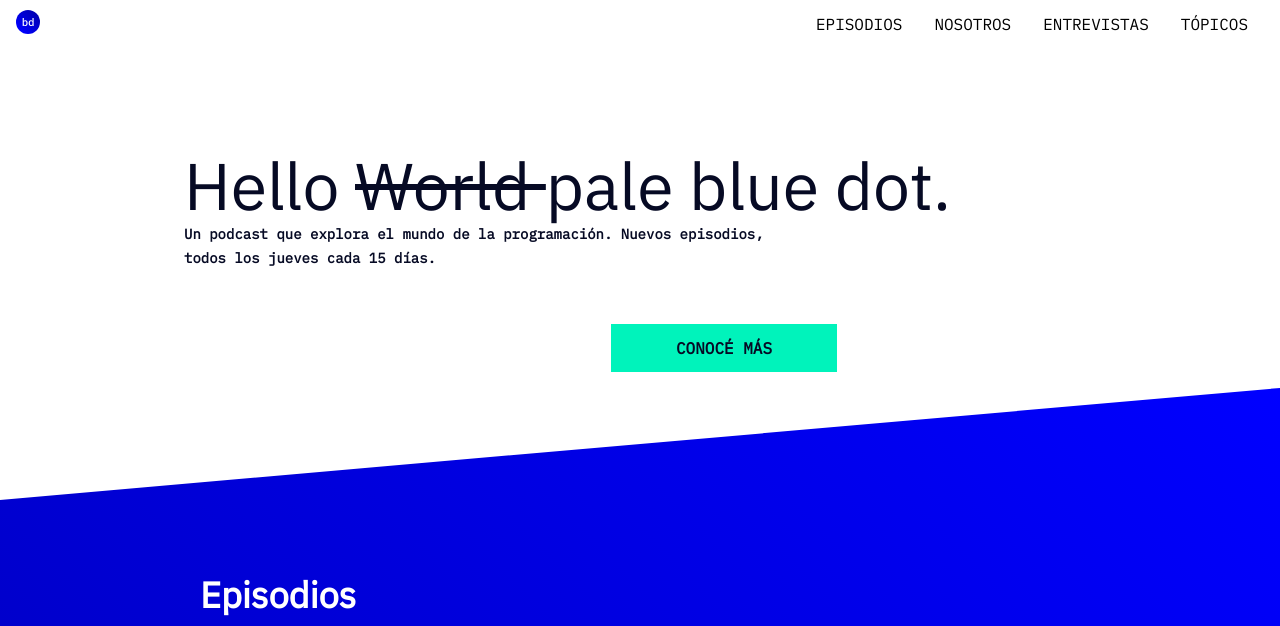
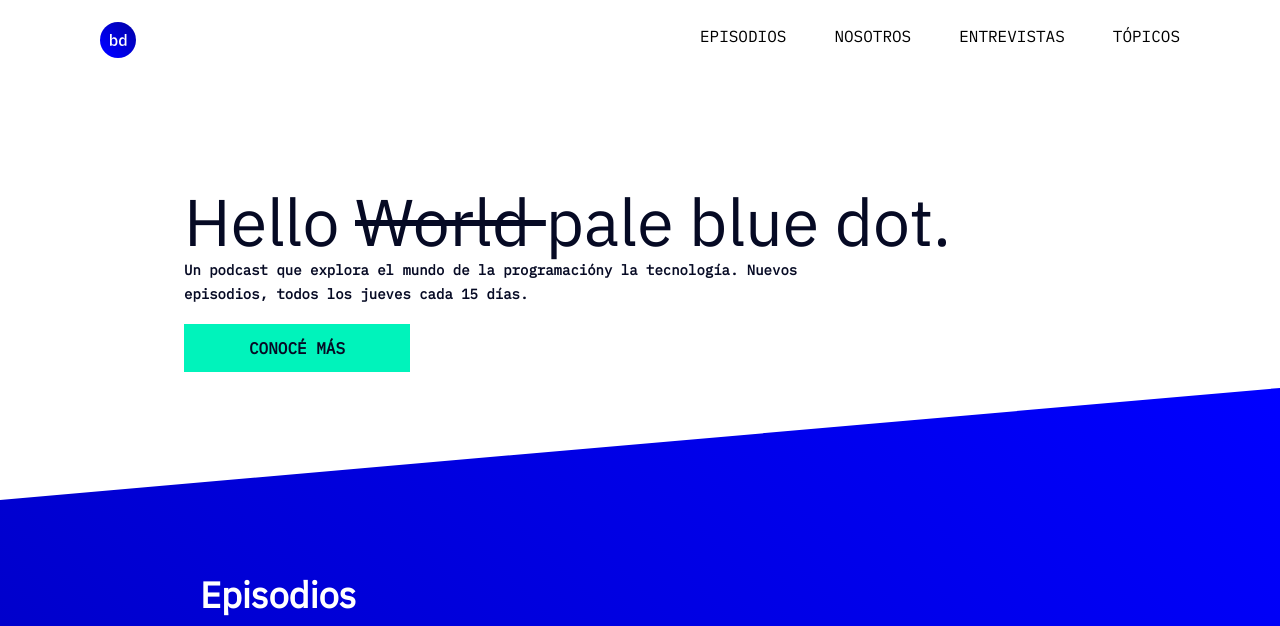
Before and after one commit to feralmangos/podcast-channel, a website: page index.html in a window 1280 px wide. Shown: the top 626 px of the page. Drawn offline with Linux system fonts and the light colour scheme.

Commit message:
more mods

```diff
--- a/index.html
+++ b/index.html
@@ -44,7 +44,7 @@
             <h1>Hello <span>World </span> pale blue dot.</h1>
         </div>
         <div>
-            <h2>Un podcast que explora el mundo de la programación. Nuevos episodios, todos los jueves cada 15 días.</h2>
+            <h2>Un podcast que explora el mundo de la programación<span class="txt-desktop"> y la tecnología</span>. Nuevos episodios, todos los jueves cada 15 días.</h2>
         </div>
         <div class="btn">
             <button><a href="">CONOCÉ MÁS</a></button>
--- a/source/stylesheets/index.scss
+++ b/source/stylesheets/index.scss
@@ -8,9 +8,14 @@
 
 $color-blue: #0000FF;
 nav {
+    line-height: 0px;
     height: 44px;
     position: relative;
     padding: 10px 16px 10px 16px;
+    @media screen and (min-width: 1024px){
+        height:auto;
+        padding:22px 100px 22px 100px;
+    }
     .navbar {
         input[type=checkbox] {
             display: none;
@@ -43,11 +48,9 @@ nav {
         justify-content: space-between;
         .logo {
             img {
-                left: 16px;
-                top: 10px;
+                width:24px;
                 @media screen and (min-width: 1024px) {
-                    left: 90px;
-                    top: 20px
+                width:36px;
                 }
             }
         }
@@ -61,14 +64,14 @@ nav {
         }
         .burger-icon {
             display: block;
-            font-size: 24px;
+            font-size: 22px;
             @media screen and (min-width: 1024px) {
                 display: none
             }
         }
         .close-icon {
             display: none;
-            font-size: 24px;
+            font-size: 22px;
             @media screen and (min-width: 1024px) {
                 display: none
             }
@@ -105,6 +108,9 @@ nav {
                 color: white;
                 padding-right: 16px;
                 @media screen and (min-width: 1024px) {
+                    padding-top:4px;
+                    padding-right:0px;
+                    padding-left:48px;
                     color: black;
                 }
                 &:hover {
@@ -155,8 +161,14 @@ header {
         line-height: 24px;
         font-size: 14px;
         height: 66px;
+        .txt-desktop{
+            display:none;
+        }
         @media screen and (min-width: 1024px) {
             width: 628px;
+            .txt-desktop{
+                display: inline-block
+            }
         }
     }
 }
@@ -188,6 +200,8 @@ header {
         font-weight: bolder;
         @media screen and (min-width: 1024px) {
             width: 226px;
+            margin: 0;
+
         }
         &:hover {
             background: tomato;
@@ -310,17 +324,18 @@ header {
 }
 
 .floating-phone {
-    transform: translate(-5%, -10%);
+    transform: translateY(-15%);
     display: flex;
     flex-wrap: wrap;
     @media screen and (min-width: 1024px) {
-        transform: translate(20%, -10);
+        transform: translateY(-15%);
         flex-wrap: nowrap;
         align-items: center;
+        justify-content:center;
     }
     img {
         z-index: 2;
-        width: 360px;
+        width:100%;
         overflow: hidden;
         justify-content: center;
         @media screen and (min-width: 1024px) {
```
Also changed, not shown: build/stylesheets/index.css, 1 other file.
